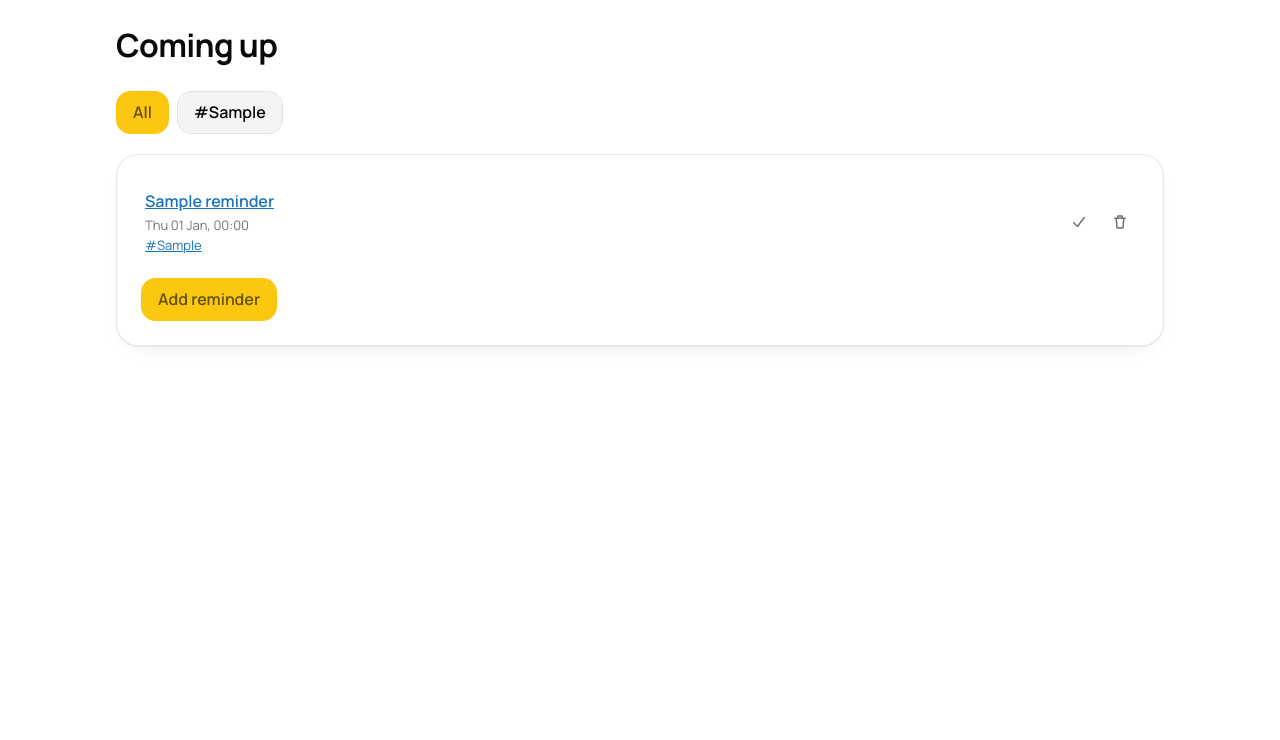
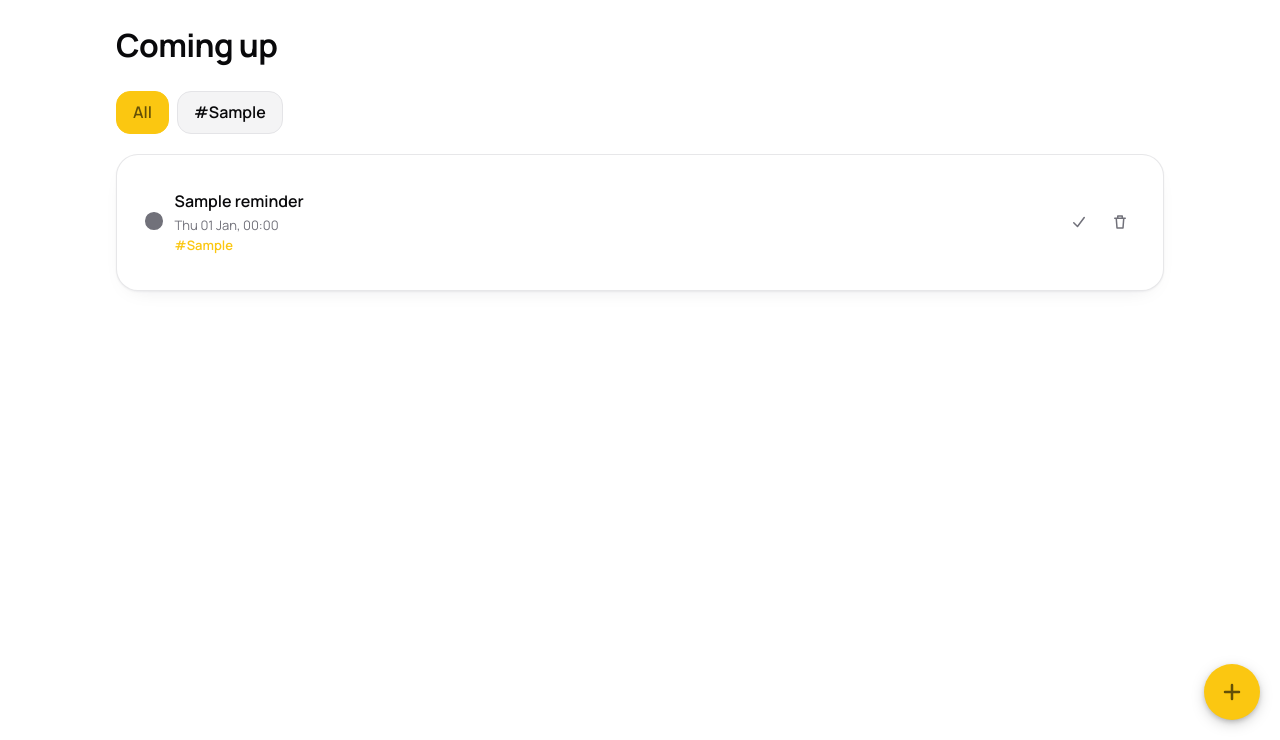
Before and after one commit to lightmorphic/chkt-server, a Flask app: page / in a window 1280 px wide. Shown: the part 60-800 px from the top of the page. Run offline with Flask 3, Linux system fonts and the light colour scheme; the visitor is signed in with stand-in values (Sample User, id 1); tables that the repository leaves empty hold one stand-in row (values such as "Sample post"); parts of the project's set-up code (start-up, migrations or seed data) failed here and were passed over.

Commit message:
1.1.3: match dashboard styling to the app, floating add button
- Reminder titles: off-white/light-grey (var(--fg)) instead of the
  default link-blue, since they're not meant to read as browsable
  links so much as the app's plain Text.
- Tags: accent yellow instead of link-blue, matching the app's
  FilterChip/primary-colored tag text.
- Active state: a filled/outline circle next to the title (filled =
  active, outline = off), replacing the "off"-only badge. Tapping it
  toggles, same as the app's ActiveCircle — backed by the new
  POST /reminder/<id>/toggle route.
- "Add reminder" is now a floating button fixed bottom-right, matching
  the app's FAB, instead of a link at the bottom of the list that
  needed scrolling all the way down to reach.

Co-Authored-By: Claude Sonnet 5 <noreply@anthropic.com>

```diff
--- a/app/static/style.css
+++ b/app/static/style.css
@@ -151,8 +151,40 @@ button:hover, .btn:hover { border-color: var(--muted-fg); }
 .reminder-row:first-of-type { border-top: 0; }
 .reminder-row .body { flex: 1; min-width: 0; }
 .reminder-row .title { font-weight: 600; }
+/* Title reads as plain text, not a link — matches the app's Text, not
+   the browser's blue-underline default. */
+.reminder-row .title a { color: var(--fg); text-decoration: none; }
+.reminder-row .title a:hover { text-decoration: underline; }
 .reminder-row .when { font-size: 0.8125rem; color: var(--muted-fg); }
+/* Tags, unlike the title, use the accent yellow — matches the app's
+   FilterChip/primary-colored tag text. */
+.reminder-row .when a { color: var(--accent); text-decoration: none; font-weight: 600; }
+.reminder-row .when a:hover { text-decoration: underline; }
 .reminder-row form { display: inline; margin: 0; }
+
+/* Active indicator: filled circle = active, outline = off. Same meaning
+   as the app's ActiveCircle; tapping it toggles, same as the app. */
+.active-circle {
+  width: 1.1rem; height: 1.1rem; flex-shrink: 0;
+  border-radius: 50%; border: 2px solid var(--muted-fg);
+  background: transparent; padding: 0; cursor: pointer;
+}
+.active-circle.active { background: var(--muted-fg); }
+.active-circle:hover { border-color: var(--fg); }
+.active-circle.active:hover { background: var(--fg); }
+
+/* Floating add button: fixed bottom-right, same spot on every scroll
+   position — matches the app's FloatingActionButton instead of a link
+   buried at the bottom of the list. */
+.fab {
+  position: fixed; right: 1.25rem; bottom: 1.25rem;
+  width: 3.5rem; height: 3.5rem; border-radius: 50%;
+  background: var(--accent); color: var(--on-accent);
+  display: flex; align-items: center; justify-content: center;
+  box-shadow: 0 4px 16px -4px rgba(0,0,0,.35), 0 2px 6px -2px rgba(0,0,0,.25);
+  text-decoration: none; z-index: 40;
+}
+.fab:hover { background: var(--accent-hover); }
 
 .list-grid {
   display: grid;
--- a/app/templates/home.html
+++ b/app/templates/home.html
@@ -14,9 +14,14 @@
 <section class="panel">
   {% for r in reminders %}
   <div class="reminder-row">
+    <form method="post" action="{{ url_for('views.reminder_toggle', reminder_id=r.id) }}">
+      <input type="hidden" name="csrf" value="{{ csrf }}">
+      <button class="active-circle{% if r.enabled %} active{% endif %}" type="submit"
+              aria-label="{{ r.title }}: {{ 'active, tap to switch off' if r.enabled else 'off, tap to switch on' }}"
+              title="{{ 'Active' if r.enabled else 'Off' }}"></button>
+    </form>
     <div class="body">
-      <div class="title"><a href="{{ url_for('views.reminder_edit', reminder_id=r.id) }}">{{ r.title }}</a>
-        {% if not r.enabled %}<span class="badge">off</span>{% endif %}</div>
+      <div class="title"><a href="{{ url_for('views.reminder_edit', reminder_id=r.id) }}">{{ r.title }}</a></div>
       {% if describe(r) %}<div class="when">{{ describe(r) }}</div>{% endif %}
       {% if tag_list(r) %}
       <div class="when">{% for t in tag_list(r) %}<a href="{{ url_for('views.home', tag=t) }}">#{{ t }}</a> {% endfor %}</div>
@@ -45,9 +50,12 @@
   {% else %}
   <p class="hint">Nothing coming up{% if active_tag %} under #{{ active_tag }}{% endif %}. Add a reminder and it appears here in time order.</p>
   {% endfor %}
+</section>
 
-  <p style="margin-bottom:0; margin-top:0.75rem">
-    <a class="btn btn-primary" href="{{ url_for('views.reminder_edit', tag=active_tag or none) }}">Add reminder</a>
-  </p>
-</section>
+<a class="fab" href="{{ url_for('views.reminder_edit', tag=active_tag or none) }}" aria-label="Add reminder">
+  <svg width="24" height="24" viewBox="0 0 24 24" fill="none" stroke="currentColor"
+       stroke-width="2.5" stroke-linecap="round" aria-hidden="true">
+    <path d="M12 5v14M5 12h14"/>
+  </svg>
+</a>
 {% endblock %}
--- a/app/update_check.py
+++ b/app/update_check.py
@@ -6,7 +6,7 @@ import threading
 import time
 import urllib.request
 
-VERSION = "1.1.2"
+VERSION = "1.1.3"
 RELEASES_URL = "https://api.github.com/repos/lightmorphic/chkt-server/releases/latest"
 
 _cache = {"checked_at": 0.0, "latest": None}
--- a/app/views.py
+++ b/app/views.py
@@ -74,6 +74,20 @@ def reminder_delete(reminder_id):
     _csrf_or_400()
     store.soft_delete("reminders", reminder_id)
     return redirect(url_for("views.home"))
+
+
+@bp.post("/reminder/<reminder_id>/toggle")
+@login_required
+def reminder_toggle(reminder_id):
+    """The circle next to a reminder's title: filled means active, matching
+    the app's ActiveCircle. Tapping it flips enabled, same as the app."""
+    _csrf_or_400()
+    r = store.get_reminder(reminder_id)
+    if r:
+        r["enabled"] = 0 if r["enabled"] else 1
+        r["updated_at"] = db.now_millis()
+        store.upsert_reminder(r)
+    return redirect(request.referrer or url_for("views.home"))
 
 
 @bp.post("/reminder/<reminder_id>/done")
```
Also changed, not shown: CHANGELOG.md.
